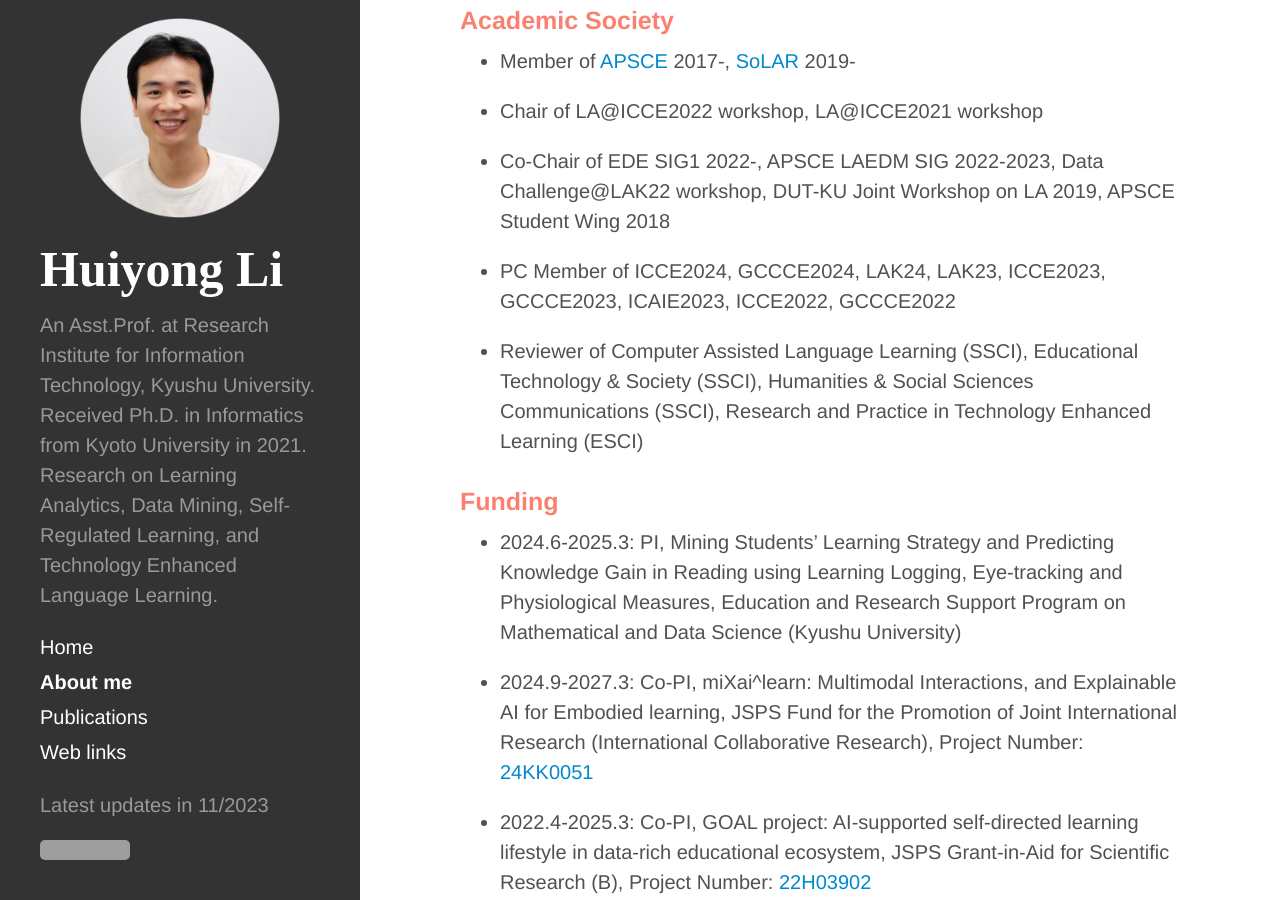
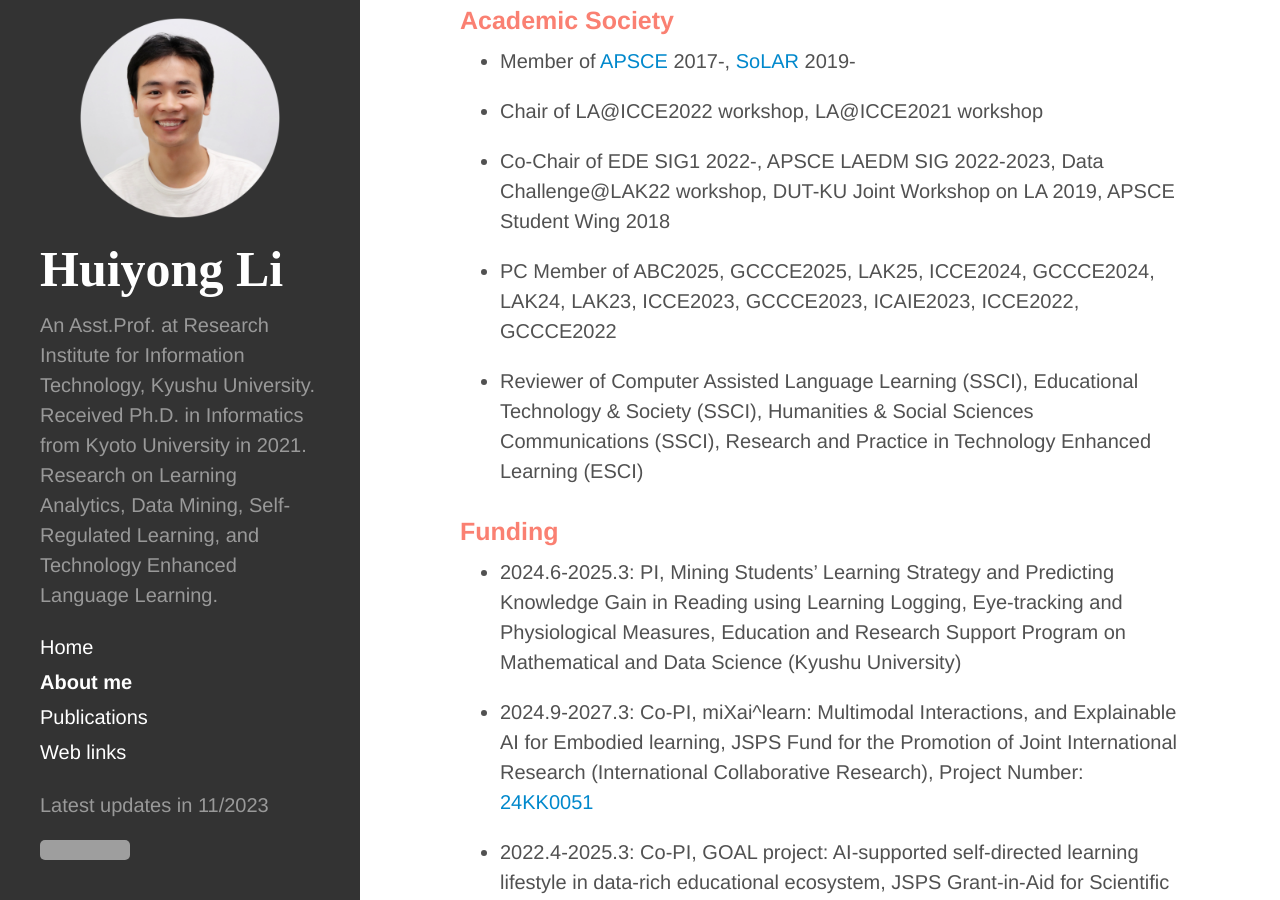
Before and after one commit to li-huiyong/li-huiyong.github.io, a Jekyll site: the page built from about-me.md, in a window 1280 px wide and 900 px high, scrolled down 1620 px. Built offline with Jekyll 4.4.1, drawn with Linux system fonts in a browser that asks for light colours; nearby versions of some CDN libraries; some web fonts are replaced; grey boxes are pictures that could not be loaded.

Commit message:
add pc member 2025

```diff
--- a/about-me.md
+++ b/about-me.md
@@ -56,7 +56,7 @@ Assistant Professor at Research Institute for Information Technology, Kyushu Uni
 
 * Co-Chair of EDE SIG1 2022-, APSCE LAEDM SIG 2022-2023, Data Challenge@LAK22 workshop, DUT-KU Joint Workshop on LA 2019, APSCE Student Wing 2018
 
-* PC Member of ICCE2024, GCCCE2024, LAK24, LAK23, ICCE2023, GCCCE2023, ICAIE2023, ICCE2022, GCCCE2022
+* PC Member of ABC2025, GCCCE2025, LAK25, ICCE2024, GCCCE2024, LAK24, LAK23, ICCE2023, GCCCE2023, ICAIE2023, ICCE2022, GCCCE2022
 
 * Reviewer of Computer Assisted Language Learning (SSCI), Educational Technology & Society (SSCI), Humanities & Social Sciences Communications (SSCI), Research and Practice in Technology Enhanced Learning (ESCI)
 
```
